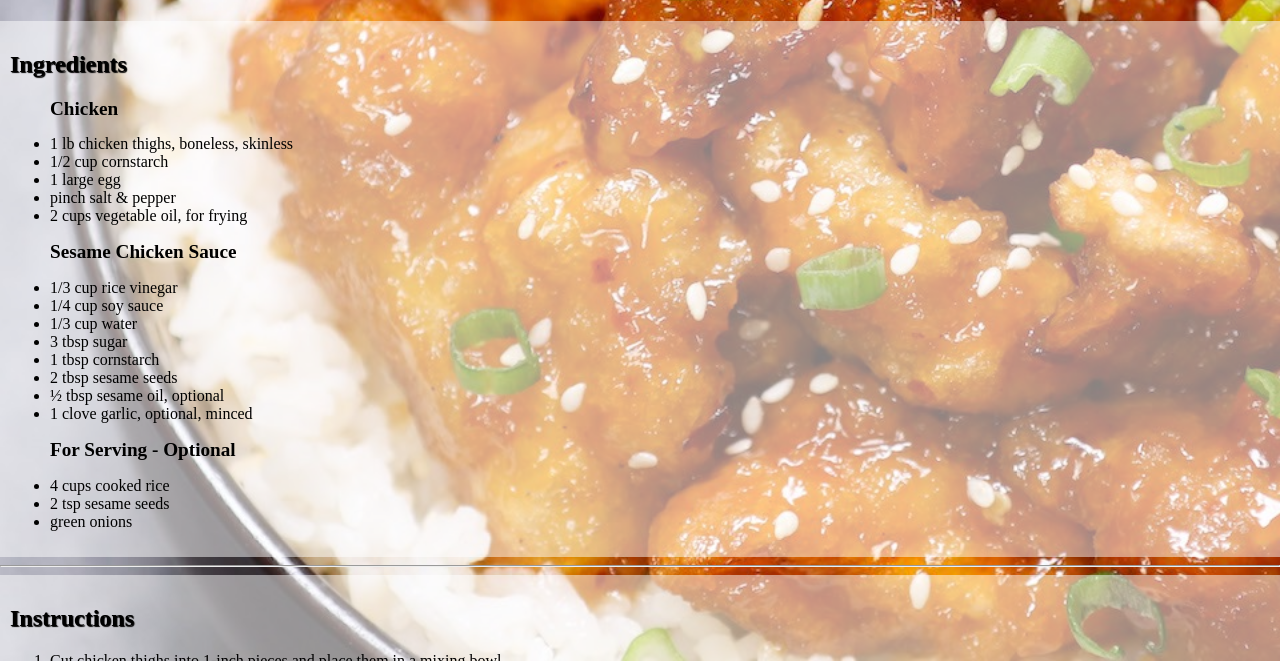
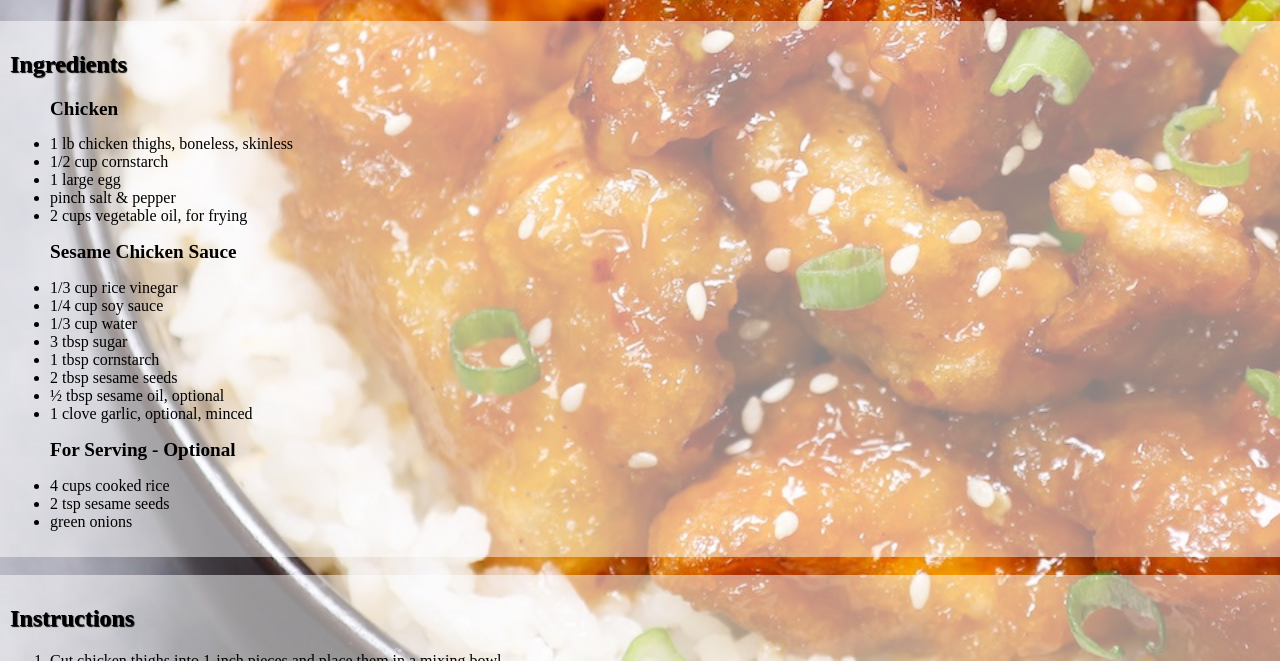
Before and after one commit to JJarrett1/challenges, a plain HTML site: page Recipe Site - revised/sesame_chicken.html in a window 1280 px wide. Shown: the part 139-800 px from the top of the page. Drawn offline with Linux system fonts and the light colour scheme; a web font is replaced by a local one.

Commit message:
Update sesame_chicken.html

```diff
--- a/Recipe Site - revised/sesame_chicken.html
+++ b/Recipe Site - revised/sesame_chicken.html
@@ -53,7 +53,7 @@
         <li>2 tsp sesame seeds</li>
         <li>green onions</li>
       </ul>
-    </section><hr>
+    </section><br>
     <section id="method">
       <h1>Instructions</h1>
       <ol>
@@ -88,9 +88,7 @@
         </li>
       </ol>
     </section>
-    <!--<figure class="recipe-link">
-        <img src="images/sesame-chicken2.jpg" alt="picture of sesame chicken" id="sesame"/>
-      </figure>-->
+
       <footer>
         <a href="https://tipbuzz.com/easy-sesame-chicken/">
             Source: Tipbuzz
```
